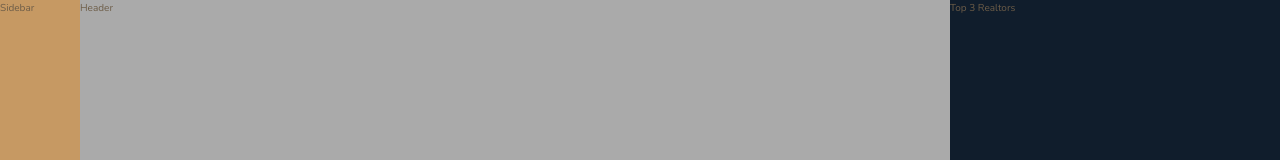
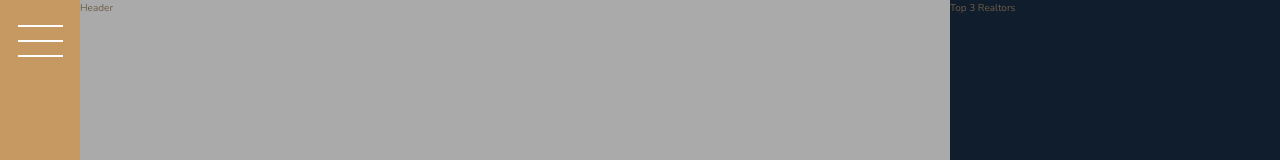
Before and after one commit to Mostakimul/sass-nexter, a website built with Vite: page index.html in a window 1280 px wide. Shown: the top 160 px of the page. Built offline with nearby package versions, Linux system fonts and the light colour scheme.

Commit message:
Sidebar nav button completed

```diff
--- a/index.html
+++ b/index.html
@@ -13,7 +13,7 @@
 <body class="container">
   <!-- Sidebar -->
   <div class="sidebar">
-    Sidebar
+    <button class="nav-btn"></button>
   </div>
 
   <!-- Header -->
--- a/scss/components/_sidebar.scss
+++ b/scss/components/_sidebar.scss
@@ -1,7 +1,36 @@
 @use '../abstracts/index' as *;
+@use '../base/' as *;
 
 .sidebar {
   background-color: $color-primary;
   grid-column: sidebar-start / sidebar-end;
   grid-row: 1 / -1;
+  display: flex;
+  justify-content: center;
 }
+
+.nav-btn {
+  border: none;
+  border-radius: 0;
+
+  background-color: $white;
+  height: 2px;
+  width: 4.5rem;
+  margin-top: 4rem;
+
+  &::before,
+  &::after {
+    content: '';
+    display: block;
+    background-color: $white;
+    height: 2px;
+    width: 4.5rem;
+  }
+
+  &::before {
+    transform: translateY(-1.5rem);
+  }
+  &::after {
+    transform: translateY(1.3rem);
+  }
+}
```
